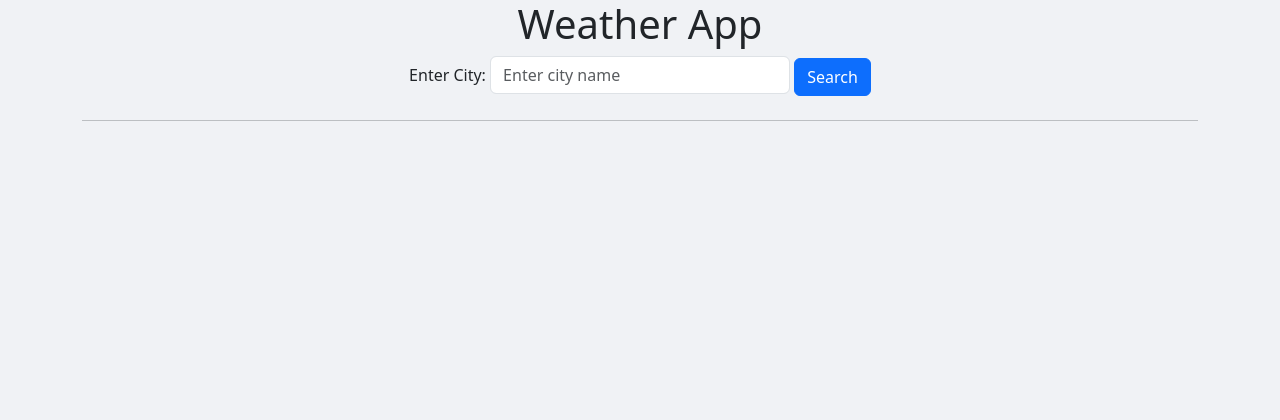
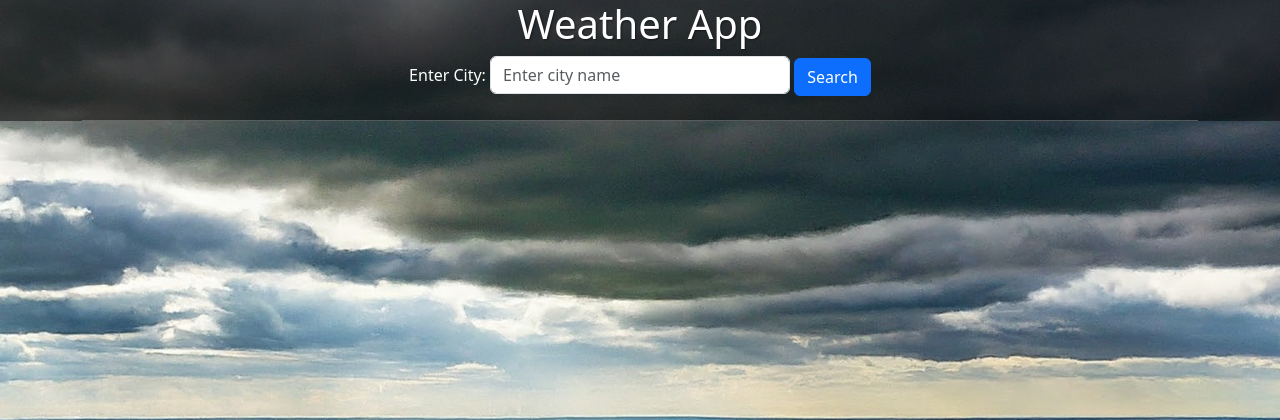
Before and after one commit to ndjek1/weather-app, a Django app: page / in a window 1280 px wide. Shown: the top 420 px of the page. Run offline with Django 5.2, Linux system fonts and the light colour scheme.

Commit message:
Third commit

```diff
--- /dev/null
+++ b/weatherapp/myweatherapp/static/css/style.css
@@ -0,0 +1,71 @@
+
+:root {
+    --text-light: #ffffff; /* Light color for dark backgrounds */
+}
+
+body {
+    position: relative;
+    background-image: url("../images/sky.jpeg");
+    background-size: cover;
+    background-position: center;
+    background-repeat: no-repeat;
+    background-attachment: fixed;
+    color: var(--text-light);
+}
+
+.overlay {
+    position: absolute;
+    top: 0;
+    left: 0;
+    width: 100%;
+    height: 100%;
+    background: rgba(0, 0, 0, 0.5); /* Dark overlay with 50% opacity */
+    z-index: -1; /* Make sure the overlay is behind the text */
+}
+
+h1, h2, h3, h4, h5, h6, p, span, a {
+    color: var(--text-light); /* Use light color for text */
+    text-shadow: 1px 1px 2px rgba(0, 0, 0, 0.5); /* Subtle shadow for better contrast */
+}
+
+a:hover {
+    color: #ffffff; /* Highlighted text or links */
+}
+
+
+
+.weather-card {
+    width: 250px;
+    margin: 20px;
+    padding: 15px;
+    border-radius: 10px;
+    box-shadow: 0 4px 6px rgba(0, 0, 0, 0.1);
+    background-color: #fff;
+    flex: 0 0 auto;
+}
+
+.weather-info {
+    font-size: 16px;
+    color: #555;
+}
+
+.today{
+    color: #fff;
+}
+
+
+.horizontal-scroll {
+    display: flex;
+    overflow-x: auto;
+    padding: 20px;
+    gap: 20px;
+}
+
+.horizontal-scroll::-webkit-scrollbar {
+    display: none; /* Hide scrollbar for Chrome, Safari, and Opera */
+}
+
+.horizontal-scroll {
+    -ms-overflow-style: none; /* Hide scrollbar for Internet Explorer and Edge */
+    scrollbar-width: none; /* Hide scrollbar for Firefox */
+}
--- a/weatherapp/myweatherapp/templates/home.html
+++ b/weatherapp/myweatherapp/templates/home.html
@@ -1,3 +1,5 @@
+{% load static %}
+
 <!DOCTYPE html>
 <html lang="en">
 <head>
@@ -6,44 +8,11 @@
     <title>Weather App</title>
     <link href="https://cdn.jsdelivr.net/npm/bootstrap@5.3.3/dist/css/bootstrap.min.css" rel="stylesheet">
     <link href="https://cdn.jsdelivr.net/npm/bootstrap-icons/font/bootstrap-icons.css" rel="stylesheet">
-    <style>
-        body {
-            background-color: #f0f2f5;
-        }
+    <link rel="stylesheet" href="{% static 'css/style.css' %}">
 
-        .weather-card {
-            width: 250px;
-            margin: 20px;
-            padding: 15px;
-            border-radius: 10px;
-            box-shadow: 0 4px 6px rgba(0, 0, 0, 0.1);
-            background-color: #fff;
-            flex: 0 0 auto;
-        }
-
-        .weather-info {
-            font-size: 16px;
-            color: #555;
-        }
-
-        .horizontal-scroll {
-            display: flex;
-            overflow-x: auto;
-            padding: 20px;
-            gap: 20px;
-        }
-
-        .horizontal-scroll::-webkit-scrollbar {
-            display: none; /* Hide scrollbar for Chrome, Safari, and Opera */
-        }
-
-        .horizontal-scroll {
-            -ms-overflow-style: none; /* Hide scrollbar for Internet Explorer and Edge */
-            scrollbar-width: none; /* Hide scrollbar for Firefox */
-        }
-    </style>
 </head>
 <body>
+    <div class="overlay"></div>
     <div class="container">
         <h1 class="text-center">Weather App</h1>
 
@@ -67,7 +36,25 @@
             <h2 class="text-center">Weather Forecast for {{ weather_data.resolvedAddress }}</h2>
             <p class="text-center">Description: {{ weather_data.description }}</p>
 
-            <h3 class="text-center">15-Day Forecast:</h3>
+
+              <!-- Display Today's Weather Outside Scroll -->
+              <h3 class="text-center">Today's Weather:</h3>
+              <div class="today-weather">
+                  <div class="weather-icon">
+                      <i class="bi bi-cloud-sun"></i>
+                  </div>
+                  <div class="weather-info today">
+                      <p><strong>Date:</strong> {{ weather_data.days.0.datetime }}</p>
+                      <p>Temperature: Max: {{ weather_data.days.0.tempmax }} °F, Min: {{ weather_data.days.0.tempmin }} °F</p>
+                      <p>Conditions: {{ weather_data.days.0.conditions }}</p>
+                      <p>Wind Speed: {{ weather_data.days.0.windspeed }} mph</p>
+                      <p>Humidity: {{ weather_data.days.0.humidity }}%</p>
+                      <p>Sunrise: {{ weather_data.days.0.sunrise }}</p>
+                      <p>Sunset: {{ weather_data.days.0.sunset }}</p>
+                  </div>
+              </div>
+
+            <h3 class="text-center">Weather data from {{ weather_data.days.0.datetime }} to {{ last_day.datetime  }}</h3>
 
             <div class="horizontal-scroll">
                 {% for day in weather_data.days %}
--- a/weatherapp/myweatherapp/views.py
+++ b/weatherapp/myweatherapp/views.py
@@ -31,7 +31,8 @@ def fetch_data_from_api(request):
 
                 if response.status_code == 200:
                     weather_data = response.json()
-                    print(weather_data)  # Debugging: Print the data returned from the API
+                    if weather_data and 'days' in weather_data and len(weather_data['days']) > 0:
+                        last_day = weather_data['days'][-1]
                 else:
                     error_message = f"Failed to fetch data. Status code: {response.status_code}"
                     print(error_message)  # Debugging: Print any errors related to the API call
@@ -45,6 +46,7 @@ def fetch_data_from_api(request):
         'status_code': status_code,
         'city': city,
         'error_message': error_message,
+        'last_day': last_day,
     }
 
     return render(request, 'home.html', context)
--- a/weatherapp/weatherapp/settings.py
+++ b/weatherapp/weatherapp/settings.py
@@ -10,6 +10,7 @@ For the full list of settings and their values, see
 https://docs.djangoproject.com/en/5.1/ref/settings/
 """
 
+import os
 from pathlib import Path
 
 # Build paths inside the project like this: BASE_DIR / 'subdir'.
@@ -119,6 +120,11 @@ USE_TZ = True
 # https://docs.djangoproject.com/en/5.1/howto/static-files/
 
 STATIC_URL = 'static/'
+STATICFILES_DIRS = [
+    '/home/ndjekornom/Desktop/weatherapi/weatherapp/myweatherapp/static/',
+]
+
+
 
 # Default primary key field type
 # https://docs.djangoproject.com/en/5.1/ref/settings/#default-auto-field
```
Also changed, not shown: weatherapp/myweatherapp/static/images/sky.jpeg (added).
